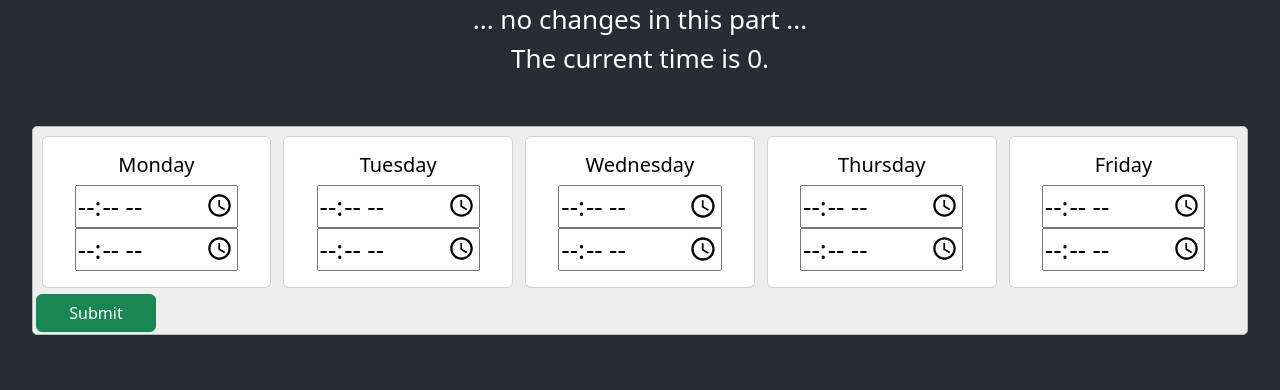
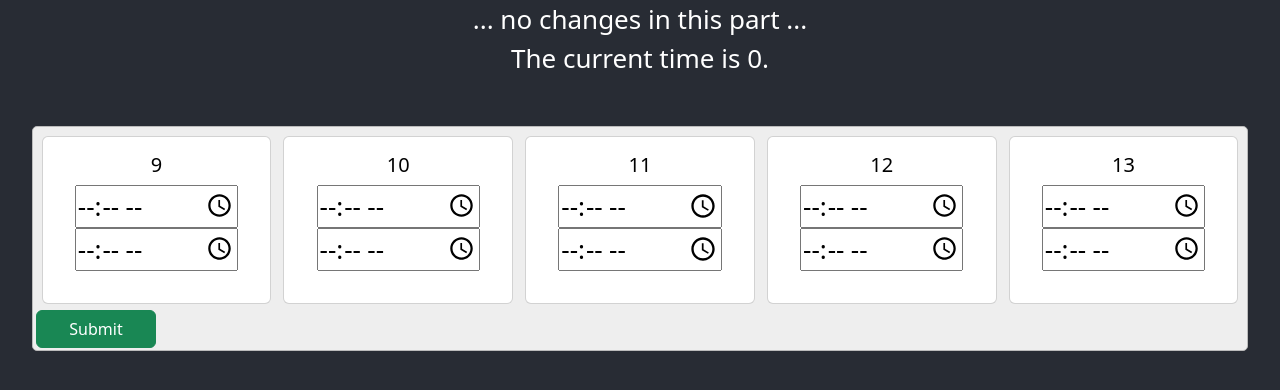
Before and after one commit to whidbeyisland/DorganReactApp, a React (Create React App) app: page / in a window 1280 px wide. Shown: the top 390 px of the page. Built offline with nearby package versions, Linux system fonts and the light colour scheme; no server answers.

Commit message:
Currently trying to populate the difference between the two times

```diff
--- a/src/App.css
+++ b/src/App.css
@@ -45,3 +45,8 @@
   padding: 0.2%;
   margin: 2.5%;
 }
+
+.small-gray {
+  color: #999999;
+  font-size: 14px;
+}
--- a/src/DayBox.js
+++ b/src/DayBox.js
@@ -19,11 +19,17 @@ export default class DayBox extends Component {
         <Card style={{ float: 'left', width: '19%', margin: '0.5%', color: 'black' }}>
             <Card.Body>
                 <Card.Title>{this.state.day}</Card.Title>
-                <input type="time" min="00:00" max="23:59" required></input>
-                <input type="time" min="00:00" max="23:59" required></input>
+                <input id="startTime" type="time" min="00:00" max="23:59" onChange={handleChange} required></input>
+                <input id="endTime" type="time" min="00:00" max="23:59" onChange={handleChange} required></input>
+                <p class="small-gray">{this.testTime}</p>
             </Card.Body>
         </Card>
         )
+        // onChange={this.updateTime.bind(this)}
     }
 
 }
+
+function handleChange(event) {
+    alert(event.target.value);
+}
--- a/src/Timesheet.js
+++ b/src/Timesheet.js
@@ -8,28 +8,32 @@ export default class Timesheet extends Component {
 
     constructor(props) {
         super(props);
-        this.state = { apiResponse: "" };
+
+        // getting days of week
+        var curr = new Date; // get current date
+        var first = curr.getDate() - curr.getDay(); // First day is the day of the month - the day of the week
+        // var last = first + 6; // last day is the first day + 6
+        //alert();
+
+        this.state = {
+            apiResponse: "",
+            day_mon: (first + 1),
+            day_tue: (first + 2),
+            day_wed: (first + 3),
+            day_thu: (first + 4),
+            day_fri: (first + 5)
+        };
     }
-
-/*
-<div>
-                <DayBox day="Monday"/>
-                <DayBox day="Tuesday"/>
-                <DayBox day="Wednesday"/>
-                <DayBox day="Thursday"/>
-                <DayBox day="Friday"/>
-            </div>
-*/
 
     render() {
         return(
             <div className="timesheet">
               <Form>
-                  <DayBox day="Monday"/>
-                  <DayBox day="Tuesday"/>
-                  <DayBox day="Wednesday"/>
-                  <DayBox day="Thursday"/>
-                  <DayBox day="Friday"/>
+                  <DayBox day={this.state.day_mon}/>
+                  <DayBox day={this.state.day_tue}/>
+                  <DayBox day={this.state.day_wed}/>
+                  <DayBox day={this.state.day_thu}/>
+                  <DayBox day={this.state.day_fri}/>
                   <Button variant="success" style={{width: '10%', float: 'left'}}>Submit</Button>{' '}
               </Form>
             </div>
```
